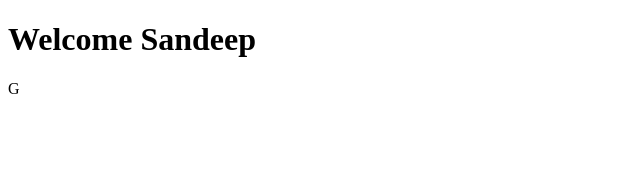
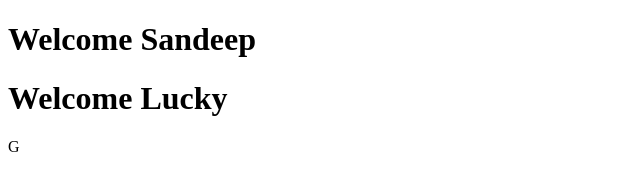
Before and after one commit to lucky8543/myproject, a plain HTML site: page index.html in a window 1280 px wide. Shown: the whole page, without its empty margins (0-640 px from the left). Drawn offline with Linux system fonts and the light colour scheme.

Commit message:
changing new

```diff
--- a/index.html
+++ b/index.html
@@ -4,5 +4,6 @@
 </head>
 <body>
 <h1>Welcome Sandeep</h1>
+<h1>Welcome Lucky </h1>
 </body>G
 </html>
```
